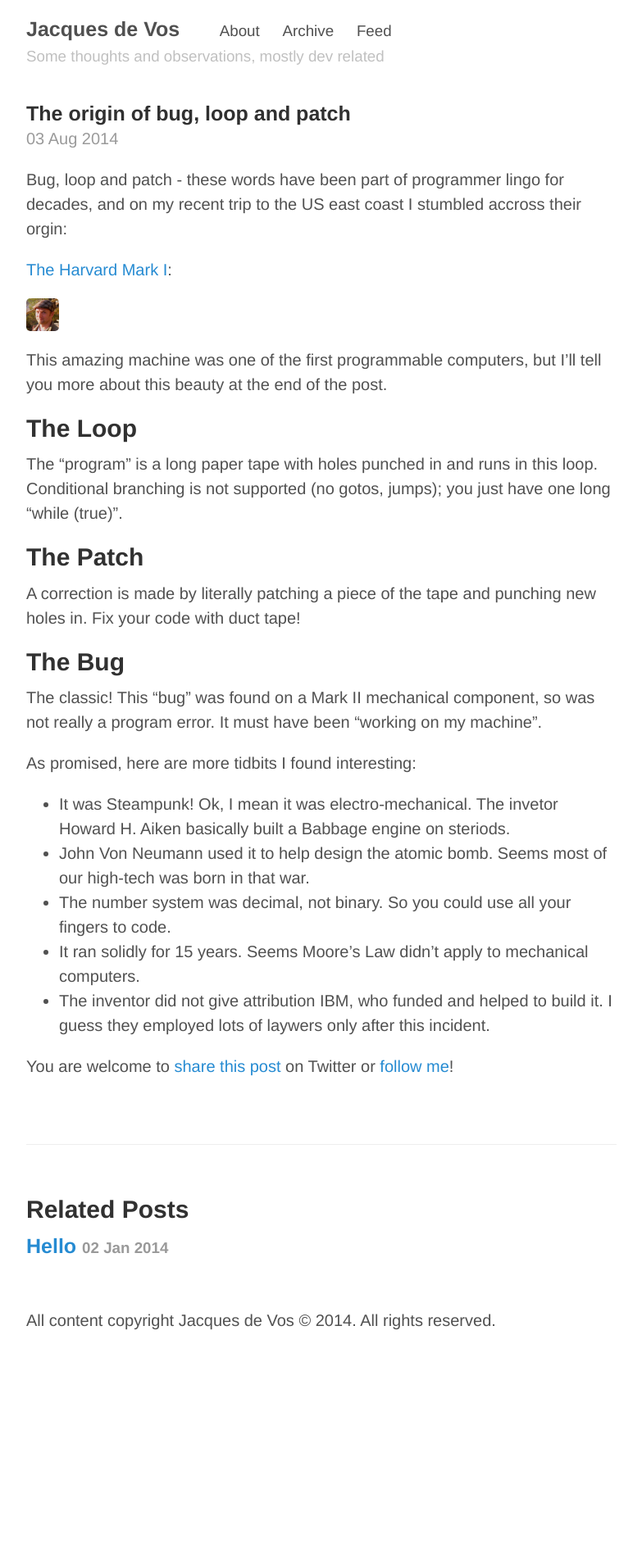
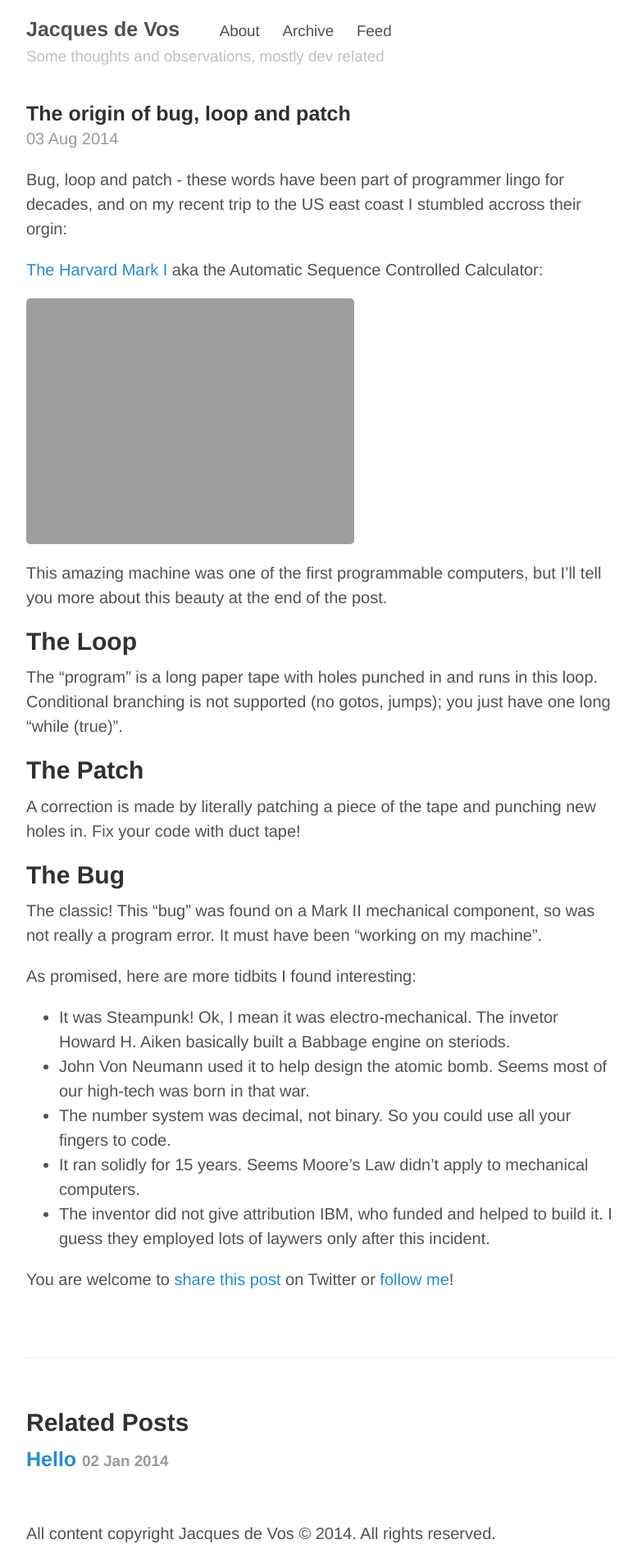
Before and after one commit to jacdevos/jacdevos.github.io.old, a Jekyll site: the page built from _posts/2014-08-03-The_origin_of_bug_loop_and_patch.md, in a window 1280 px wide. Shown: the whole page at 82% size, without its empty margins (248-1031 px from the left). Built offline with Jekyll 4.4.1, drawn with Linux system fonts in a browser that asks for light colours; Markdown is read by kramdown in place of the engine named in the settings; before the commit the page ends 1646 px from its top, so only the background shows below that.

Commit message:
Update 2014-08-03-The_origin_of_bug_loop_and_patch.md

```diff
--- a/_posts/2014-08-03-The_origin_of_bug_loop_and_patch.md
+++ b/_posts/2014-08-03-The_origin_of_bug_loop_and_patch.md
@@ -5,9 +5,9 @@ title: The origin of bug, loop and patch
 
 Bug, loop and patch - these words have been part of programmer lingo for decades, and on my recent trip to the US east coast I stumbled accross their orgin:
 
-[The Harvard Mark I](http://en.wikipedia.org/wiki/Harvard_Mark_I):
+[The Harvard Mark I](http://en.wikipedia.org/wiki/Harvard_Mark_I) aka the Automatic Sequence Controlled Calculator:
 
-![The Harvard Mark I]({{ site.url }}/Public/favicon.png)
+![The Harvard Mark I]({{ site.url }}/public/meandmarki.jpg)
 
 This amazing machine was one of the first programmable computers, but I'll tell you more about this beauty at the end of the post.
 
```
